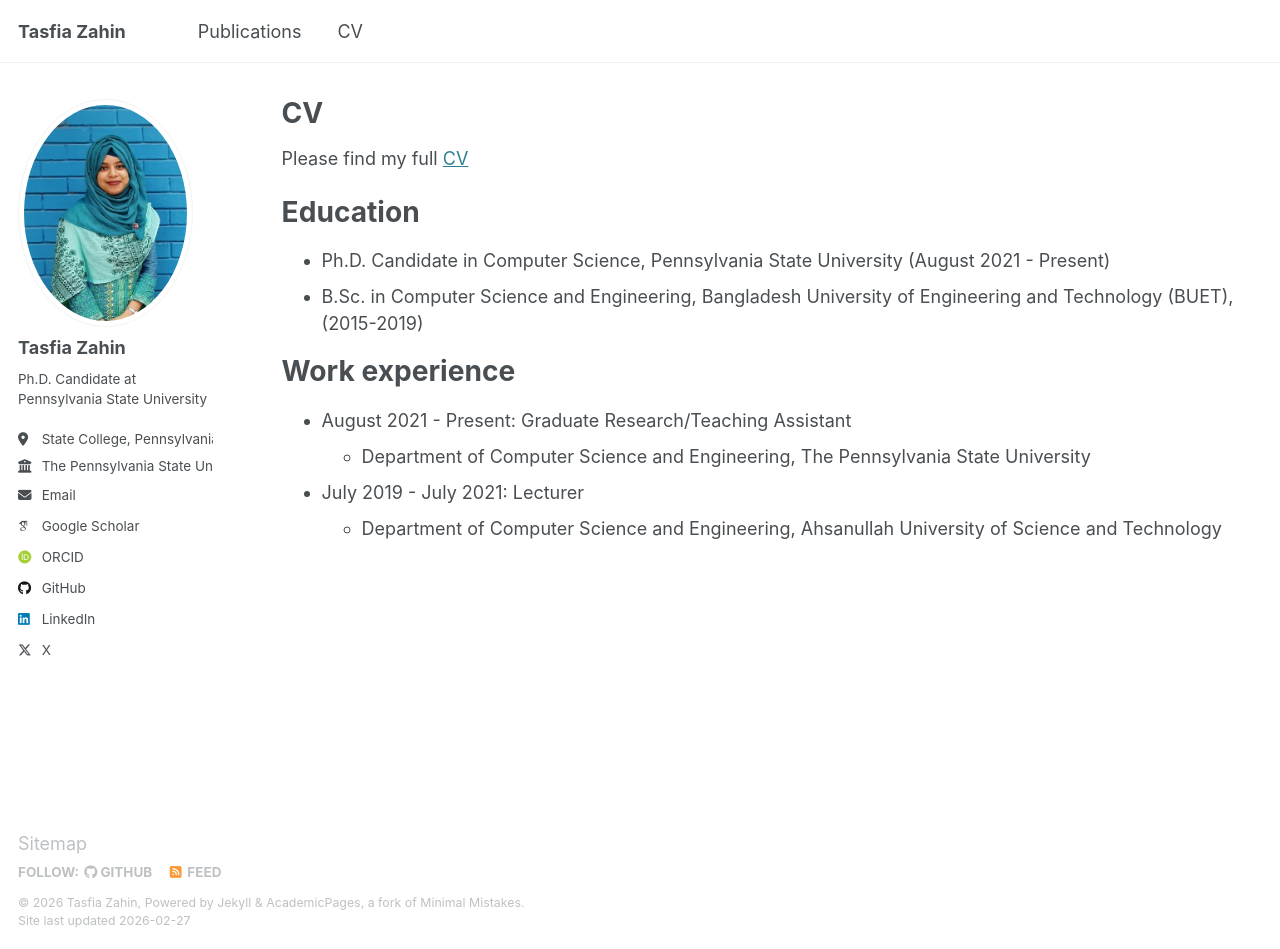
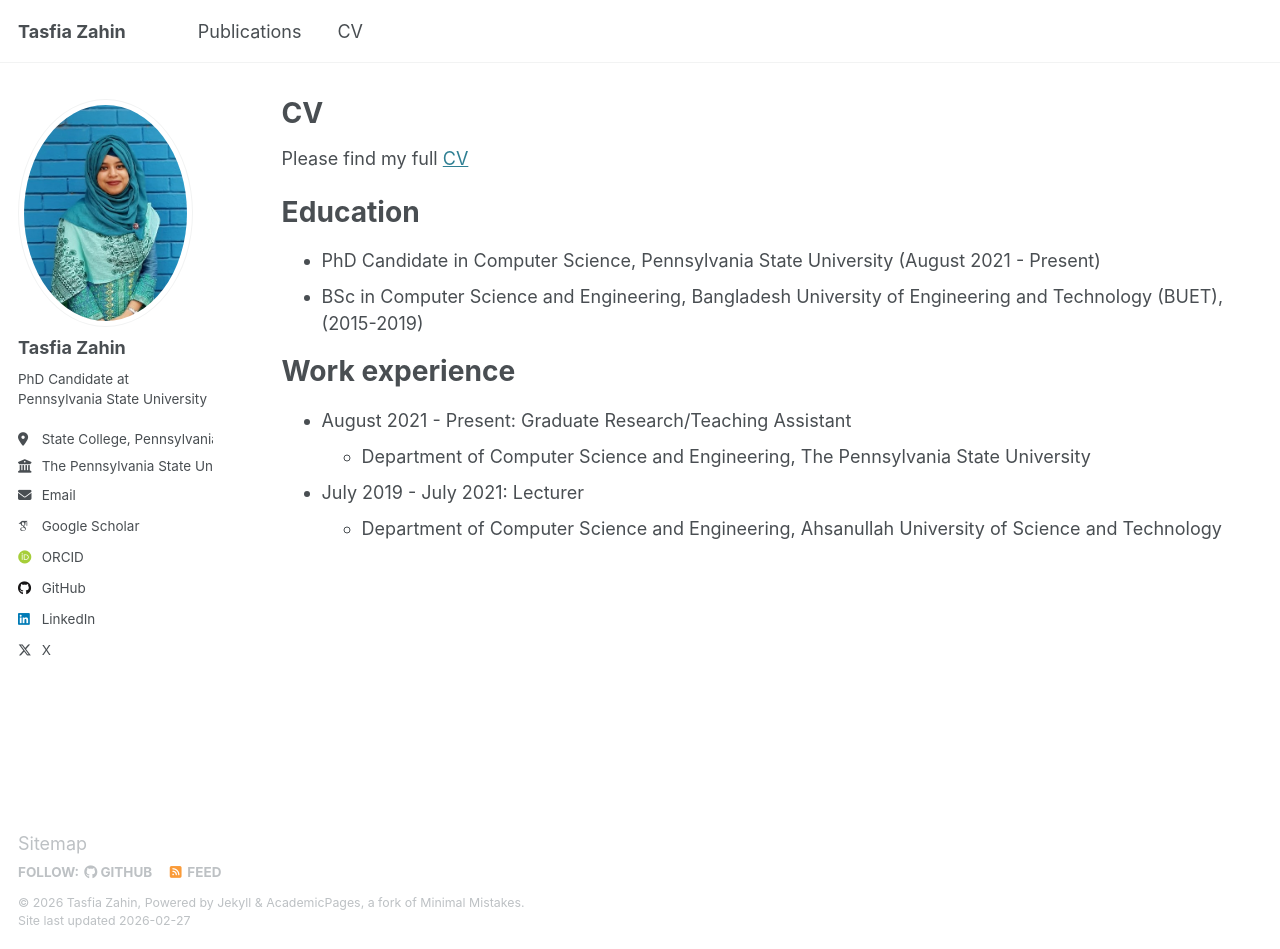
Before and after one commit to TasfiaZahin/TasfiaZahin.github.io, a Jekyll site: the page built from _pages/cv.md, in a window 1280 px wide and 949 px high. Built offline with Jekyll 4.4.1, drawn with Linux system fonts in a browser that asks for light colours; some web fonts are replaced.

Commit message:
updated cv and about and config.yml

```diff
--- a/_config.yml
+++ b/_config.yml
@@ -25,7 +25,7 @@ author:
   avatar           : "profile.jpg"
   name             : "Tasfia Zahin"
   pronouns         : # example: "she/her"
-  bio              : "Ph.D. Candidate at Pennsylvania State University"
+  bio              : "PhD Candidate at Pennsylvania State University"
   location         : "State College, Pennsylvania, USA"
   employer         : "The Pennsylvania State University"
   uri              : # URL
--- a/_pages/cv.md
+++ b/_pages/cv.md
@@ -14,8 +14,8 @@ Please find my full [CV](/files/Tasfia_CV_2026.pdf)
 
 Education
 ======
-* Ph.D. Candidate in Computer Science, Pennsylvania State University (August 2021 - Present)
-* B.Sc. in Computer Science and Engineering, Bangladesh University of Engineering and Technology (BUET), (2015-2019)
+* PhD Candidate in Computer Science, Pennsylvania State University (August 2021 - Present)
+* BSc in Computer Science and Engineering, Bangladesh University of Engineering and Technology (BUET), (2015-2019)
 
 Work experience
 ======
```
Also changed, not shown: _pages/about.md (+1 -1 lines).
